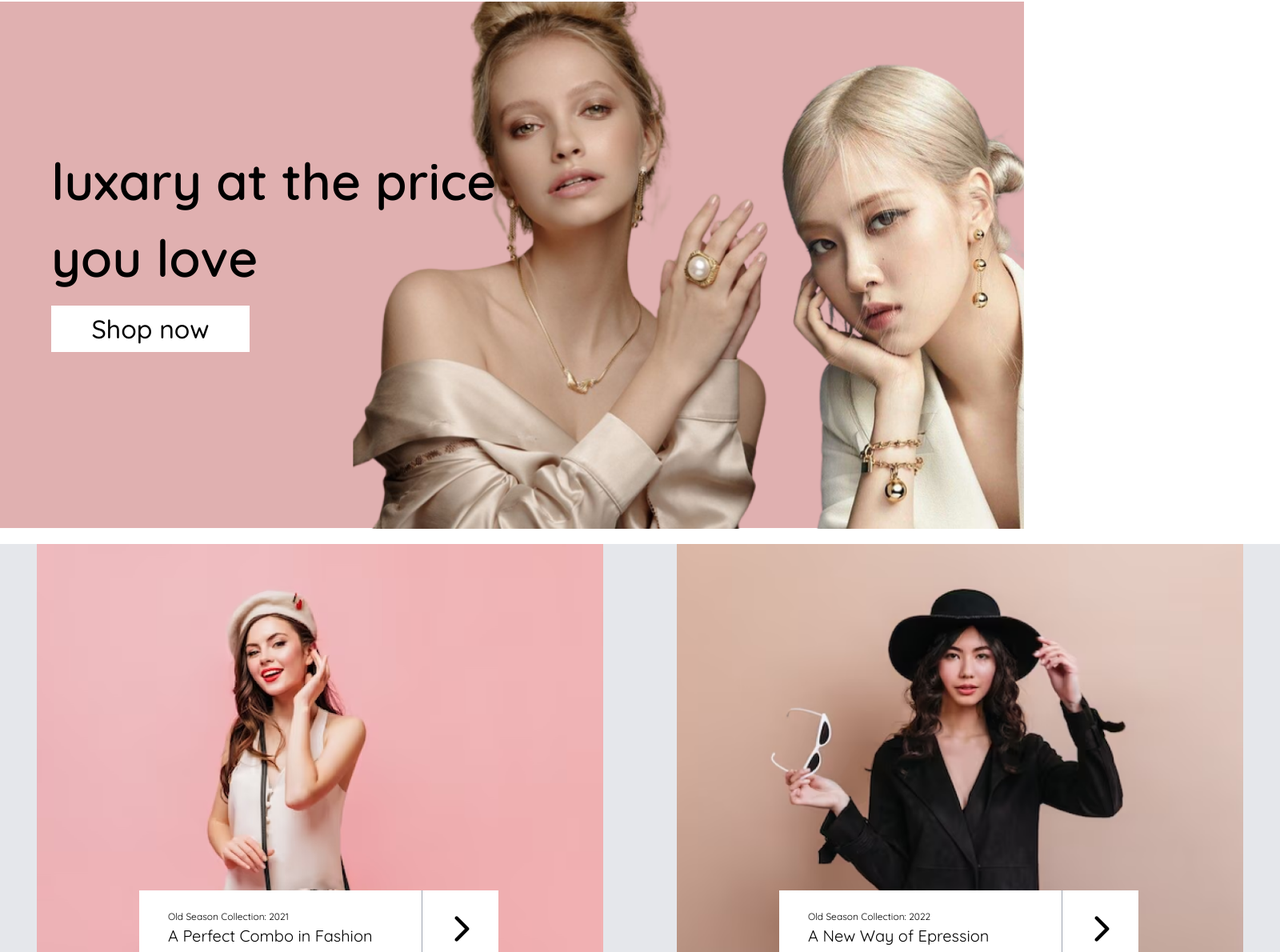
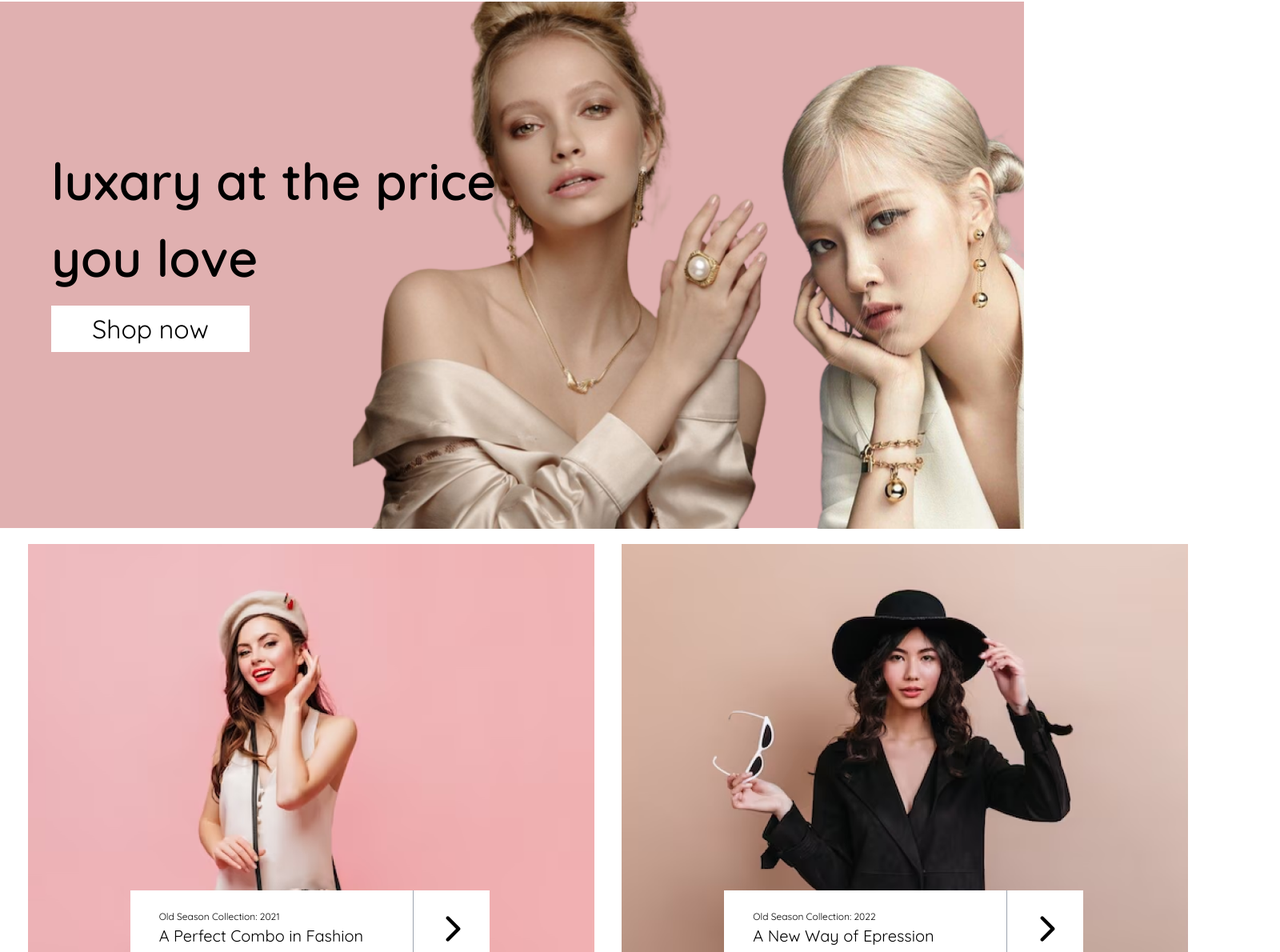
Before and after one commit to CHAB-Sreylen/E-commerce_project, a Vue app in the folder e-commerce/: page / in a window 1280 px wide. Shown: the part 222-1412 px from the top of the page at 80% size, 1600 px wide, since content can reach past the window. Built offline with nearby package versions, Linux system fonts and the light colour scheme.

Commit message:
collection v2
v2

```diff
--- a/e-commerce/src/App.vue
+++ b/e-commerce/src/App.vue
@@ -5,7 +5,6 @@
   <div class="h-fit w-full flex flex-col gap-[19px]">
     <ShopBox></ShopBox>
     <CollectionBox></CollectionBox>
-
   </div>
 
 
--- a/e-commerce/src/components/CollectionBox.vue
+++ b/e-commerce/src/components/CollectionBox.vue
@@ -1,7 +1,7 @@
 <template>
-    <div class="w-[1600px] h-[557px] bg-gray-200 flex justify-around ">
+    <div class="w-[1520px] h-[557px] flex justify-evenly ">
         <div v-for="c in Cbox" class="h-[557px] w-[708px] relative group"  >
-            <img :src="c.image" class="absolute bg-center ease-in-out transition-all transform duration-500" alt="">
+            <img :src="c.image" class="absolute object-scale-down" alt="">
             <div class="absolute w-[449px] h-[96px] bottom-7 flex left-32 bg-white group-hover:scale-105 transition duration-500">
                 <div class="flex flex-col h-full gap:1 w-[353px] pl-6 justify-center bg-white">
                     <p class="text-[12px] pl-3 font-normal">{{c.title}}</p>
@@ -26,6 +26,7 @@
         name: "CollectionBox",
         computed:{
             ...mapState(useEStore,['Cbox']),
-        }
+        },
+
     }
 </script>
--- a/e-commerce/src/components/ShopBox.vue
+++ b/e-commerce/src/components/ShopBox.vue
@@ -1,10 +1,11 @@
 <template>
 
     <div class="h-fit w-full relative">
-        <img src="../assets/Shopfull.png" class="w-[1600px] h-[659px] object-cover" alt="">
+        <img src="../assets/Shopfull.png" class="w-[1520px] h-[659px] object-cover" alt="">
         <div class=" absolute top-44 left-16">
             <h1 class="w-[596px] text-[64px] font-semibold">luxary at the price you love</h1>
-            <input type="submit" class="w-[248px] h-[58px] bg-white font-medium text-[32px] mt-3 hover:bg-black hover:text-white" value="Shop now">
+            <input type="submit" class="w-[248px] h-[58px] bg-white font-mediumN text-[32px] mt-3 hover:bg-black hover:text-white" value="Shop now">
+
         </div>
     </div>
 
--- a/e-commerce/src/stores/eStore.js
+++ b/e-commerce/src/stores/eStore.js
@@ -17,7 +17,8 @@ export const useEStore = defineStore('todoList', {
         {
           image: collection1,
           title:'Old Season Collection: 2021',
-          dis:'A Perfect Combo in Fashion'
+          dis:'A Perfect Combo in Fashion',
+          icon: 'chevron-right'
         },
         {
           image: collection2,
```
Also changed, not shown: e-commerce/src/assets/collection2.png.
